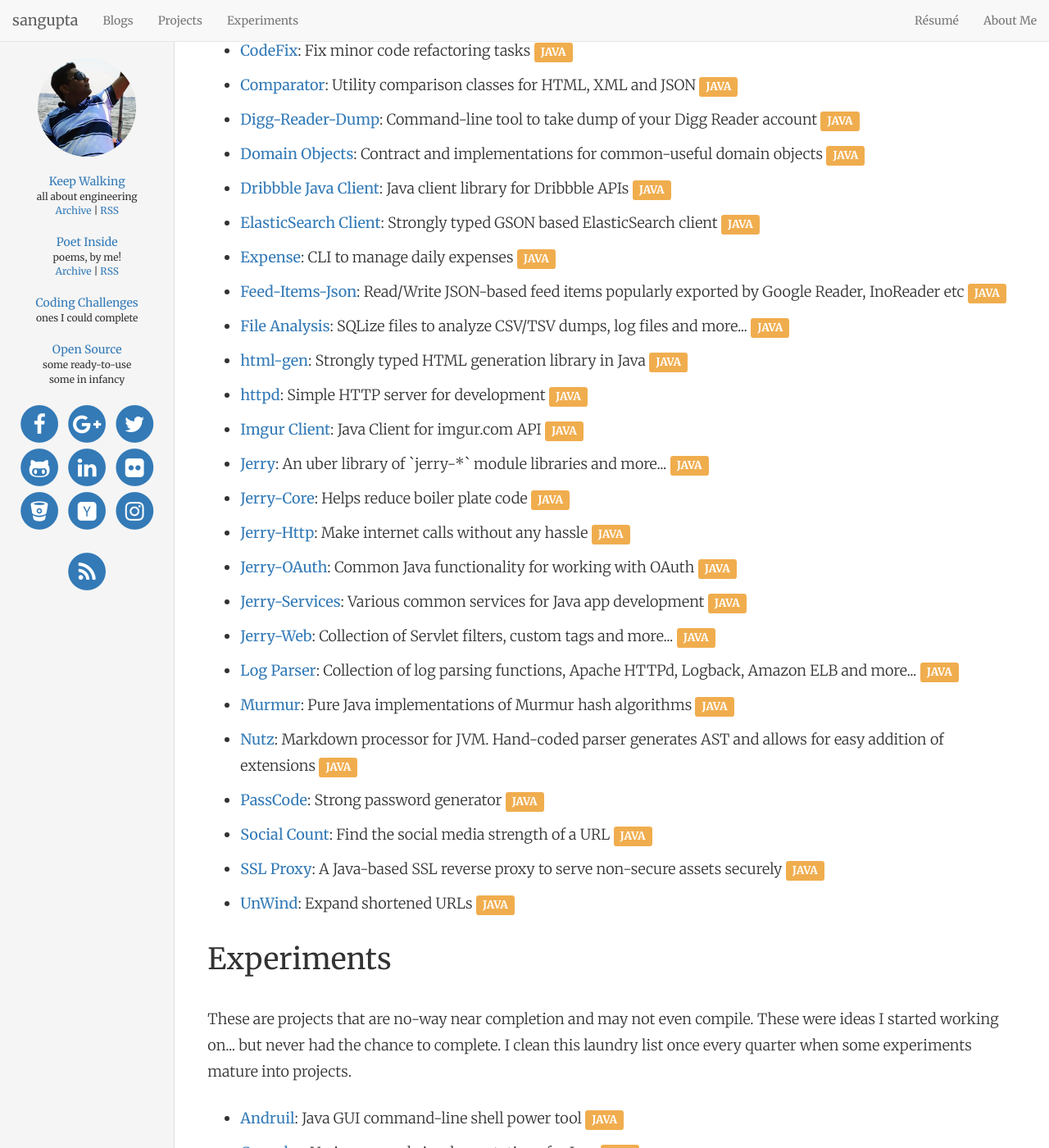
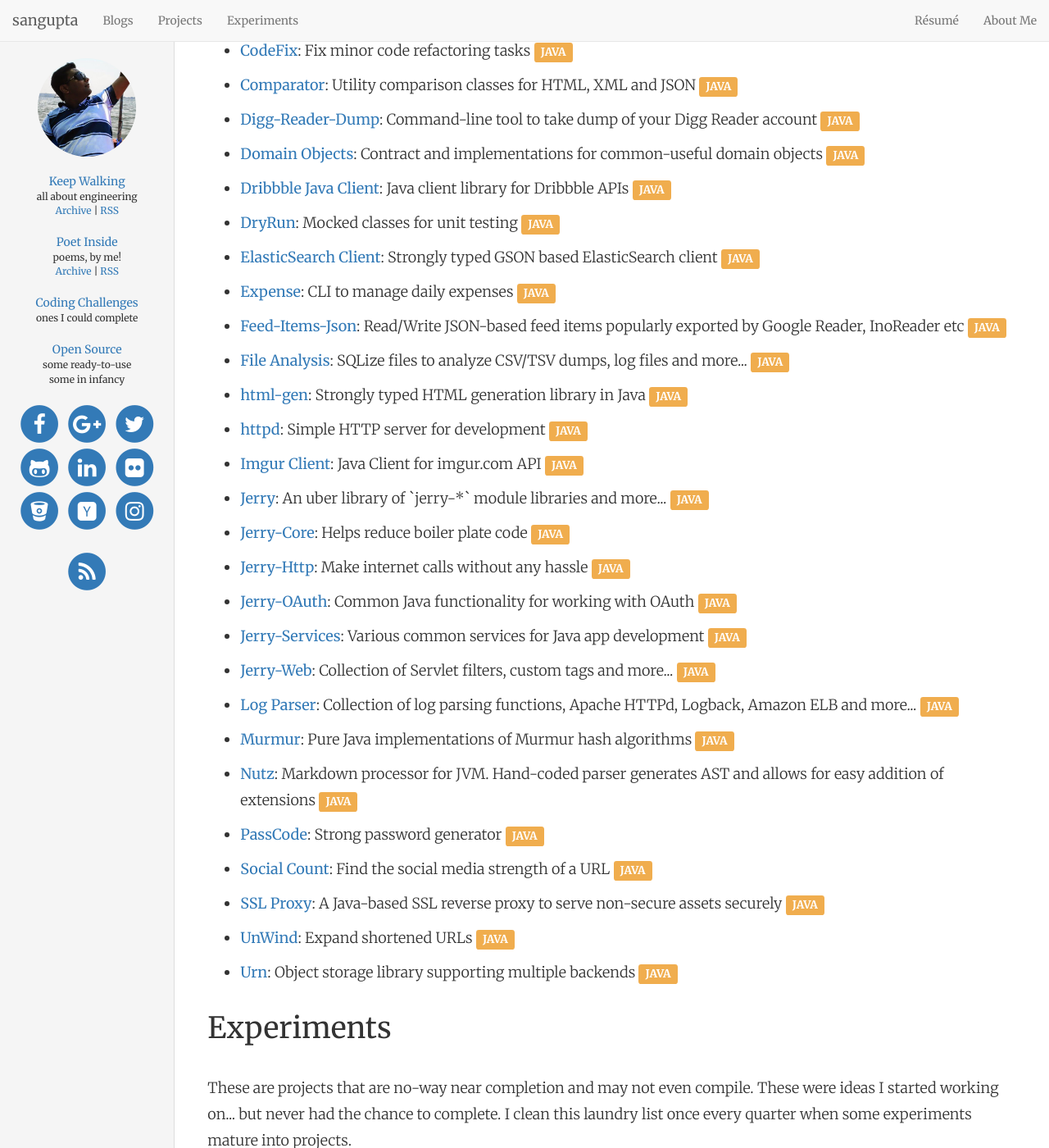
Before and after one commit to sangupta/sangupta.github.io, a Jekyll site: the page built from projects/index.md, in a window 1280 px wide and 1400 px high, scrolled down 318 px. Shown: the whole window at 82% size. Built offline with Jekyll 4.4.1, drawn with Linux system fonts in a browser that asks for light colours; nearby versions of some CDN libraries; comment, search, counter and statistics services are not loaded.

Commit message:
Added dryrun and urn projects

```diff
--- a/projects/index.md
+++ b/projects/index.md
@@ -81,6 +81,14 @@
 	<li>
 		<span class="name">
 			<a href="/projects/dribbble-java-client">Dribbble Java Client</a>: Java client library for Dribbble APIs
+		</span>
+
+		<span class="label label-warning">JAVA</span>
+	</li>
+
+	<li>
+		<span class="name">
+			<a href="/projects/dryrun">DryRun</a>: Mocked classes for unit testing
 		</span>
 
 		<span class="label label-warning">JAVA</span>
@@ -246,6 +254,14 @@
 		<span class="label label-warning">JAVA</span>
 	</li>
 
+	<li>
+		<span class="name">
+			<a href="/projects/urn">Urn</a>: Object storage library supporting multiple backends
+		</span>
+
+		<span class="label label-warning">JAVA</span>
+	</li>
+
 </ul>
 
 <span id="experiments"></span>
```
